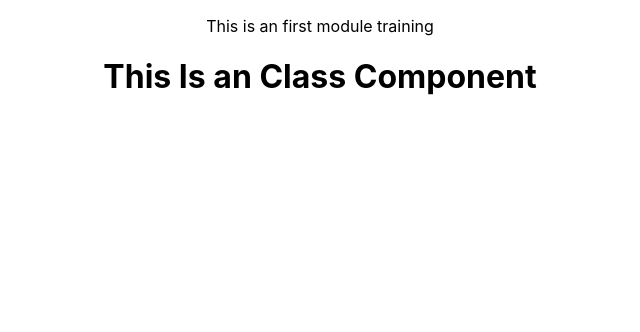
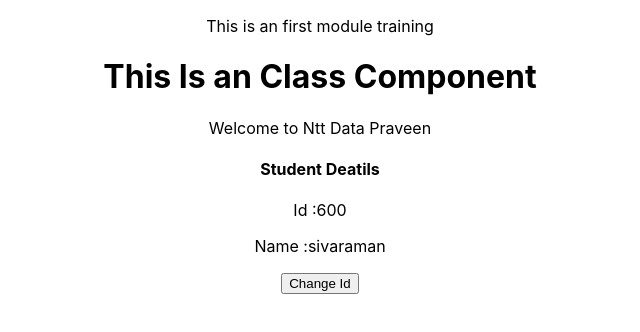
Before and after one commit to sivaraman251600/basic_apps_using_react, a React (Create React App) app in the folder trainingthree/: page / in a window 1280 px wide. Shown: the top 332 px of the page, without its empty margins (320-960 px from the left). Built offline with nearby package versions, Linux system fonts and the light colour scheme.

Commit message:
Today I am Working On Module-2 In props And State

```diff
--- a/trainingthree/src/App.js
+++ b/trainingthree/src/App.js
@@ -2,12 +2,16 @@ import React from "react";
 import './App.css';
 import PracticeOne from "./components/module";
 import PracticeTwo from "./components/moduleone";
+import Supplier from "./components/prop";
+import StudentDetails from "./components/stat";
 
 function App() {
   return (
     <div className="App">
       <PracticeOne />
       <PracticeTwo />
+      <Supplier />
+      <StudentDetails />
     </div>
   );
 }
--- /dev/null
+++ b/trainingthree/src/components/prop.js
@@ -0,0 +1,25 @@
+import React,{Component} from "react";
+
+class Company extends React.Component{
+
+    render(){
+        return(
+            <div>
+                <p>Welcome to Ntt Data {`${this.props.employeeName}`}</p>
+            </div>
+        )
+    }
+}
+
+class Supplier extends React.Component{
+
+    render(){
+        return(
+            <div>
+                <Company employeeName = "Praveen" />
+            </div>
+        );
+    }
+}
+
+export default Supplier
--- /dev/null
+++ b/trainingthree/src/components/stat.js
@@ -0,0 +1,33 @@
+import React, {component} from 'react';
+class StudentDetails extends React.Component{
+
+    constructor(){
+        super()
+        this.state={
+            name : "sivaraman",
+            id : 600
+        }
+    }
+
+         ChangeMessage() {
+        this.setState(
+            {
+                id : "251"
+            }
+        )
+    }
+
+    render(){
+        return(
+            <div>
+                <h4>Student Deatils</h4>
+                <p>Id :{`${this.state.id}`}</p>
+                <p>Name :{`${this.state.name}`}</p>
+                <button onClick={()=>{this.ChangeMessage()}}>Change Id</button>
+            </div>
+        );
+    }
+
+}
+
+export default StudentDetails
```
